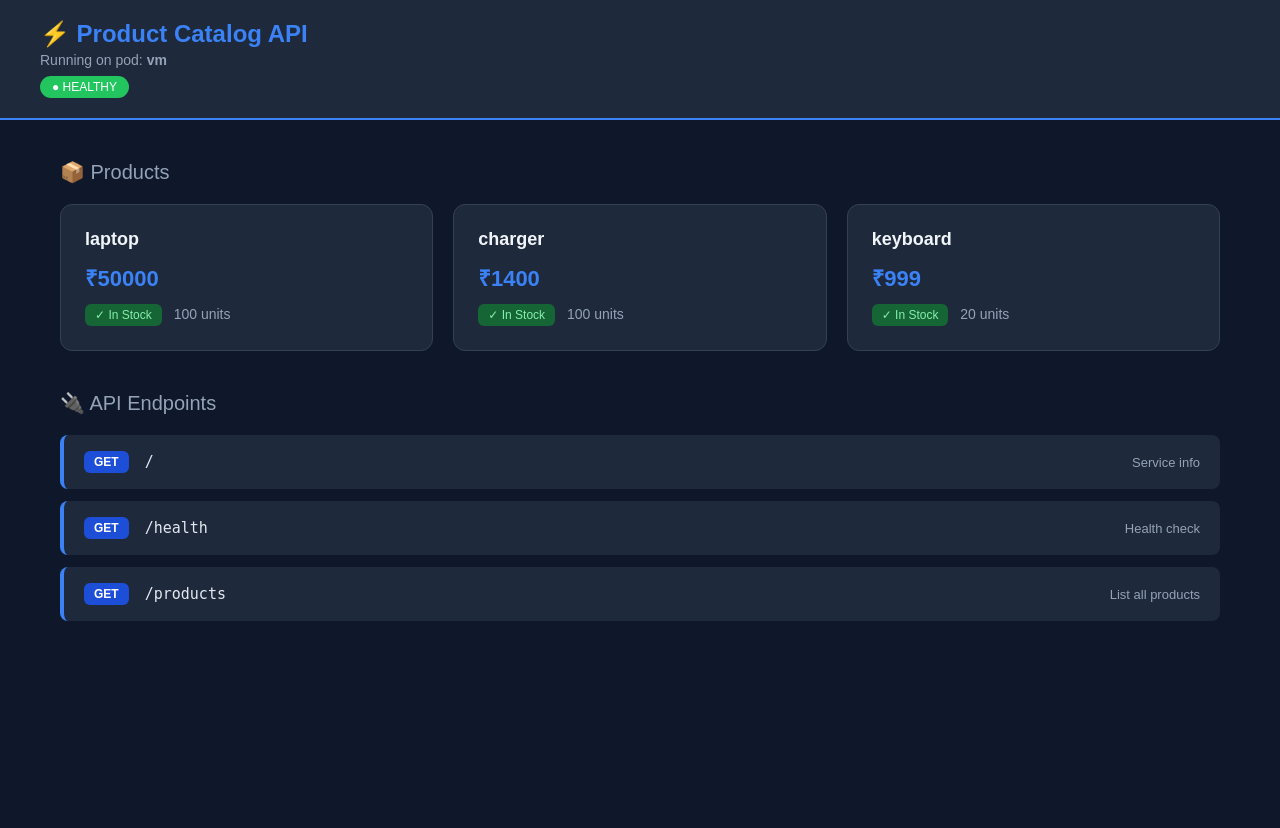
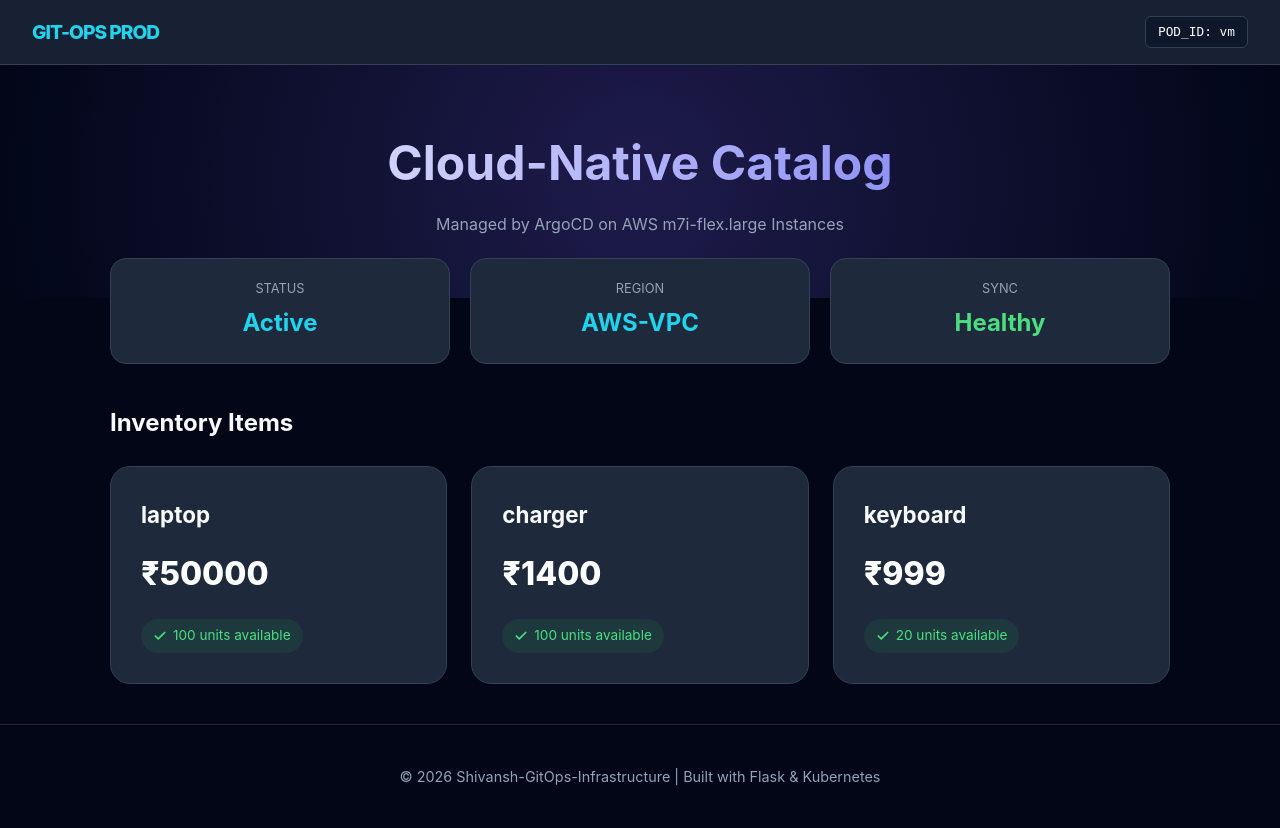
Before and after one commit to shivansh123sharma/shiv-gitops-flask-app, a Flask app: page / in a window 1280 px wide. Before the commit the page ends 621 px from the top, so only its background shows below. Run offline with Flask 3, Linux system fonts and the light colour scheme.

Commit message:
Update HTML structure and styles for product catalog

```diff
--- a/templates/index.html
+++ b/templates/index.html
@@ -3,95 +3,142 @@
 <head>
     <meta charset="UTF-8">
     <meta name="viewport" content="width=device-width, initial-scale=1.0">
-    <title>Product Catalog API</title>
+    <title>Product Catalog | GitOps Live</title>
     <style>
+        :root {
+            --primary: #6366f1;
+            --bg-dark: #020617;
+            --card-bg: #1e293b;
+            --text-main: #f8fafc;
+            --text-dim: #94a3b8;
+            --accent: #22d3ee;
+        }
+
         * { margin: 0; padding: 0; box-sizing: border-box; }
-        body { font-family: Arial, sans-serif; background: #0f172a; color: #e2e8f0; }
-        .header { background: #1e293b; padding: 20px 40px; border-bottom: 2px solid #3b82f6; }
-        .header h1 { color: #3b82f6; font-size: 24px; }
-        .header p { color: #94a3b8; font-size: 14px; }
-        .status { display: inline-block; background: #22c55e; color: white; padding: 4px 12px; border-radius: 20px; font-size: 12px; margin-top: 8px; }
-        .container { max-width: 1200px; margin: 40px auto; padding: 0 20px; }
-        .section-title { font-size: 20px; color: #94a3b8; margin-bottom: 20px; }
-        .cards { display: grid; grid-template-columns: repeat(auto-fill, minmax(280px, 1fr)); gap: 20px; }
-        .card { background: #1e293b; border-radius: 12px; padding: 24px; border: 1px solid #334155; }
-        .card h3 { color: #f1f5f9; font-size: 18px; margin-bottom: 8px; }
-        .card .price { color: #3b82f6; font-size: 22px; font-weight: bold; margin: 12px 0; }
-        .card .stock { color: #94a3b8; font-size: 14px; }
-        .stock-badge { display: inline-block; background: #166534; color: #86efac; padding: 4px 10px; border-radius: 6px; font-size: 12px; }
-        .endpoints { margin-top: 40px; }
-        .endpoint { background: #1e293b; border-radius: 8px; padding: 16px 20px; margin-bottom: 12px; border-left: 4px solid #3b82f6; display: flex; align-items: center; gap: 16px; }
-        .method { background: #1d4ed8; color: white; padding: 4px 10px; border-radius: 6px; font-size: 12px; font-weight: bold; }
-        .path { color: #e2e8f0; font-family: monospace; font-size: 15px; }
-        .desc { color: #94a3b8; font-size: 13px; margin-left: auto; }
-        .hostname { color: #94a3b8; font-size: 13px; margin-top: 4px; }
+        body { font-family: 'Inter', sans-serif; background: var(--bg-dark); color: var(--text-main); line-height: 1.6; }
+
+        /* Navbar Styling */
+        nav {
+            background: rgba(30, 41, 59, 0.8);
+            backdrop-filter: blur(10px);
+            padding: 1rem 2rem;
+            display: flex;
+            justify-content: space-between;
+            align-items: center;
+            border-bottom: 1px solid #334155;
+            position: sticky;
+            top: 0;
+            z-index: 100;
+        }
+
+        .logo { font-weight: 800; font-size: 1.2rem; letter-spacing: -1px; color: var(--accent); }
+        .node-info { font-family: monospace; font-size: 0.8rem; background: #0f172a; padding: 5px 12px; border-radius: 6px; border: 1px solid #334155; }
+
+        /* Hero Section */
+        header {
+            padding: 60px 20px;
+            text-align: center;
+            background: radial-gradient(circle at center, #1e1b4b 0%, #020617 100%);
+        }
+
+        header h1 { font-size: 3rem; margin-bottom: 10px; background: linear-gradient(to right, #fff, #6366f1); -webkit-background-clip: text; -webkit-text-fill-color: transparent; }
+        header p { color: var(--text-dim); max-width: 600px; margin: 0 auto; }
+
+        /* Main Container */
+        .container { max-width: 1100px; margin: -40px auto 40px; padding: 0 20px; }
+
+        /* Stats Cards */
+        .stats-grid { display: grid; grid-template-columns: repeat(3, 1fr); gap: 20px; margin-bottom: 40px; }
+        .stat-card { background: var(--card-bg); padding: 20px; border-radius: 16px; border: 1px solid #334155; text-align: center; }
+        .stat-card span { display: block; font-size: 0.8rem; color: var(--text-dim); text-transform: uppercase; margin-bottom: 5px; }
+        .stat-card strong { font-size: 1.5rem; color: var(--accent); }
+
+        /* Products Grid */
+        .section-header { display: flex; justify-content: space-between; align-items: center; margin-bottom: 24px; }
+        .cards { display: grid; grid-template-columns: repeat(auto-fill, minmax(300px, 1fr)); gap: 24px; }
+        .card {
+            background: var(--card-bg);
+            border-radius: 20px;
+            padding: 30px;
+            border: 1px solid #334155;
+            transition: transform 0.3s ease, border-color 0.3s ease;
+        }
+        .card:hover { transform: translateY(-5px); border-color: var(--primary); }
+        .card h3 { font-size: 1.4rem; margin-bottom: 15px; }
+        .price-tag { font-size: 2rem; font-weight: 800; color: #fff; margin-bottom: 20px; }
+        .stock-label { font-size: 0.85rem; padding: 6px 12px; background: rgba(34, 197, 94, 0.1); color: #4ade80; border-radius: 100px; display: inline-flex; align-items: center; gap: 6px; }
+
+        /* Footer */
+        footer { text-align: center; padding: 40px; color: var(--text-dim); border-top: 1px solid #1e293b; font-size: 0.9rem; }
     </style>
 </head>
 <body>
-    <div class="header">
-        <h1>⚡ Product Catalog API</h1>
-        <p class="hostname">Running on pod: <strong id="hostname"></strong></p>
-        <span class="status">● HEALTHY</span>
+
+    <nav>
+        <div class="logo">GIT-OPS PROD</div>
+        <div class="node-info">POD_ID: <span id="pod-id">loading...</span></div>
+    </nav>
+
+    <header>
+        <h1>Cloud-Native Catalog</h1>
+        <p>Managed by ArgoCD on AWS m7i-flex.large Instances</p>
+    </header>
+
+    <div class="container">
+        <div class="stats-grid">
+            <div class="stat-card">
+                <span>Status</span>
+                <strong>Active</strong>
+            </div>
+            <div class="stat-card">
+                <span>Region</span>
+                <strong>AWS-VPC</strong>
+            </div>
+            <div class="stat-card">
+                <span>Sync</span>
+                <strong style="color: #4ade80;">Healthy</strong>
+            </div>
+        </div>
+
+        <div class="section-header">
+            <h2>Inventory Items</h2>
+        </div>
+
+        <div class="cards" id="products-container">
+            </div>
     </div>
 
-    <div class="container">
-        <p class="section-title">📦 Products</p>
-        <div class="cards" id="products"></div>
-
-        <div class="endpoints">
-            <p class="section-title" style="margin-top:40px">🔌 API Endpoints</p>
-
-            <div class="endpoint">
-                <span class="method">GET</span>
-                <span class="path">/</span>
-                <span class="desc">Service info</span>
-            </div>
-
-            <div class="endpoint">
-                <span class="method">GET</span>
-                <span class="path">/health</span>
-                <span class="desc">Health check</span>
-            </div>
-
-            <div class="endpoint">
-                <span class="method">GET</span>
-                <span class="path">/products</span>
-                <span class="desc">List all products</span>
-            </div>
-        </div>
-    </div>
+    <footer>
+        &copy; 2026 Shivansh-GitOps-Infrastructure | Built with Flask & Kubernetes
+    </footer>
 
     <script>
-        // Fetch hostname
+        // Fetch Node/Pod Info from the Health endpoint
         fetch('/health')
-            .then(r => r.json())
-            .then(d => {
-                document.getElementById('hostname').textContent = d.hostname;
-            })
-            .catch(err => console.error('Health API error:', err));
+            .then(res => res.json())
+            .then(data => {
+                document.getElementById('pod-id').textContent = data.hostname;
+            });
 
-        // Fetch products
+        // Fetch Products Data
         fetch('/products')
-            .then(r => r.json())
-            .then(d => {
-                const container = document.getElementById('products');
-                let html = "";
-
-                d.products.forEach(p => {
-                    html += `
+            .then(res => res.json())
+            .then(data => {
+                const container = document.getElementById('products-container');
+                container.innerHTML = data.products.map(p => `
                     <div class="card">
                         <h3>${p.name}</h3>
-                        <div class="price">₹${p.price}</div>
-                        <div class="stock">
-                            <span class="stock-badge">✓ In Stock</span>
-                            <span style="margin-left:8px">${p.stock} units</span>
+                        <div class="price-tag">₹${p.price}</div>
+                        <div class="stock-label">
+                            <svg width="14" height="14" viewBox="0 0 24 24" fill="none" stroke="currentColor" stroke-width="3" stroke-linecap="round" stroke-linejoin="round"><polyline points="20 6 9 17 4 12"></polyline></svg>
+                            ${p.stock} units available
                         </div>
-                    </div>`;
-                });
-
-                container.innerHTML = html;
+                    </div>
+                `).join('');
             })
-            .catch(err => console.error('Products API error:', err));
+            .catch(err => {
+                document.getElementById('products-container').innerHTML = `<p style="color:red">Failed to fetch inventory from API cluster.</p>`;
+            });
     </script>
 </body>
 </html>
```
